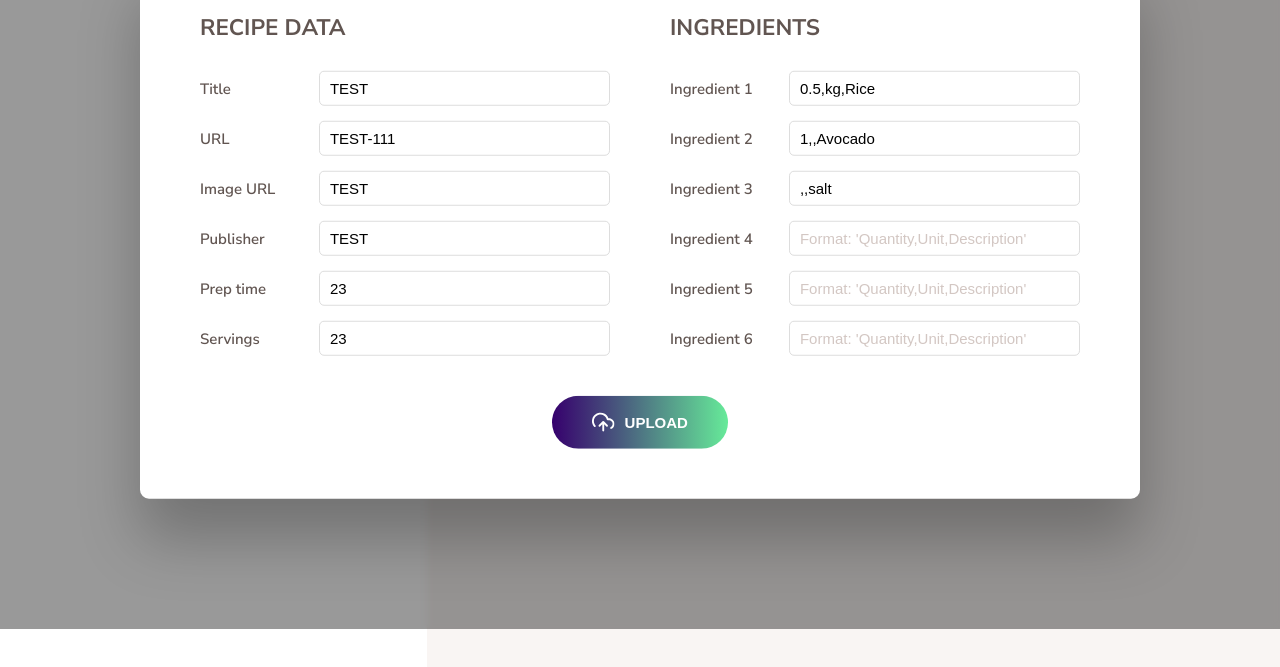
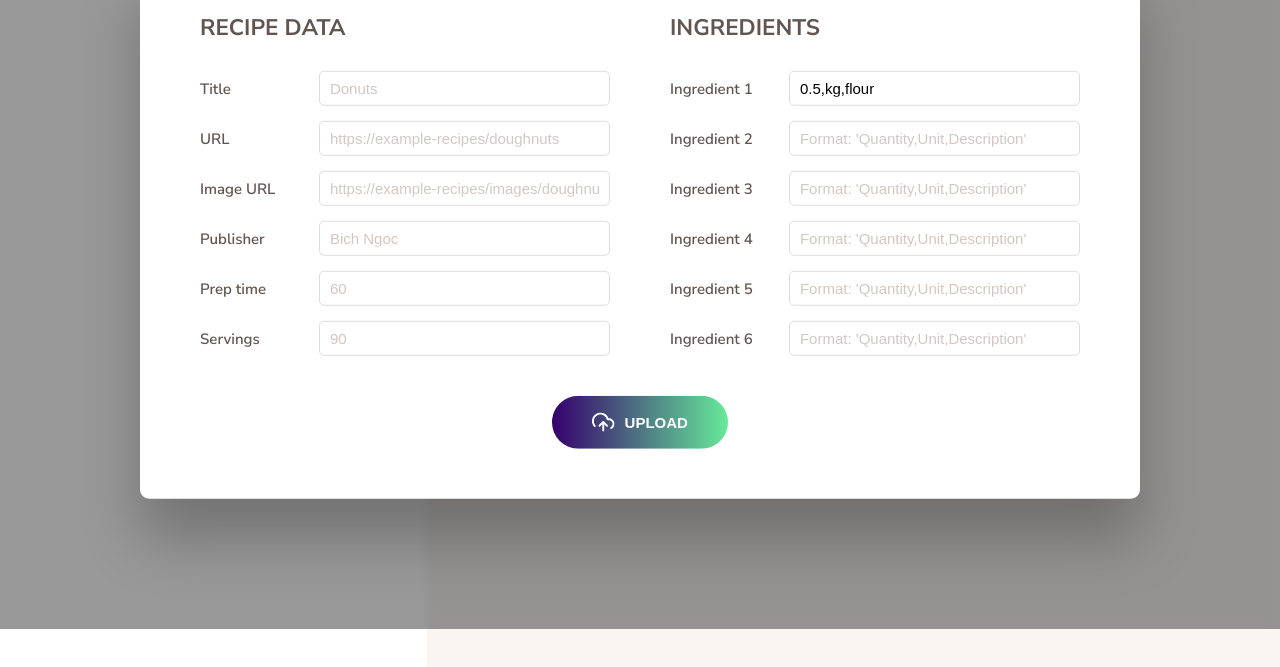
Before and after one commit to ngocbmt94/Forkift, a website built with Parcel: page index.html in a window 1280 px wide. Both pictures are taken after a click on the button "ADD RECIPE". Shown: the part 171-838 px from the top of the page. Built offline with nearby package versions, Linux system fonts and the light colour scheme.

Commit message:
delele some fake code on html

```diff
--- a/index.html
+++ b/index.html
@@ -67,20 +67,6 @@
                       No bookmarks yet. Find a nice recipe and bookmark it :)
                     </p>
                   </div>
-
-                  <!-- <li class="preview">
-                    <a class="preview__link" href="#23456">
-                      <figure class="preview__fig">
-                        <img src="src/img/test-1.jpg" alt="Test" />
-                      </figure>
-                      <div class="preview__data">
-                        <h4 class="preview__name">
-                          Pasta with Tomato Cream ...
-                        </h4>
-                        <p class="preview__publisher">The Pioneer Woman</p>
-                      </div>
-                    </a>
-                  </li> -->
                 </ul>
               </div>
             </li>
@@ -89,41 +75,9 @@
       </header>
 
       <div class="search-results">
-        <ul class="results">
-          <!--
-          <li class="preview">
-            <a class="preview__link preview__link--active" href="#23456">
-              <figure class="preview__fig">
-                <img src="src/img/test-1.jpg" alt="Test" />
-              </figure>
-              <div class="preview__data">
-                <h4 class="preview__title">Pasta with Tomato Cream ...</h4>
-                <p class="preview__publisher">The Pioneer Woman</p>
-                <div class="preview__user-generated">
-                <svg>
-                  <use href="${icons}#icon-user"></use>
-                </svg>
-              </div>
-              </div>
-            </a>
-          </li>
-           -->
-        </ul>
+        <ul class="results"></ul>
 
-        <div class="pagination">
-          <!-- <button class="btn--inline pagination__btn--prev">
-            <svg class="search__icon">
-              <use href="src/img/icons.svg#icon-arrow-left"></use>
-            </svg>
-            <span>Page 1</span>
-          </button>
-          <button class="btn--inline pagination__btn--next">
-            <span>Page 3</span>
-            <svg class="search__icon">
-              <use href="src/img/icons.svg#icon-arrow-right"></use>
-            </svg>
-          </button> -->
-        </div>
+        <div class="pagination"></div>
       </div>
 
       <div class="recipe">
@@ -135,115 +89,6 @@
           </div>
           <p>Start by searching for a recipe or an ingredient. Have fun!</p>
         </div>
-
-        <!-- <div class="spinner">
-          <svg>
-            <use href="src/img/icons.svg#icon-loader"></use>
-          </svg>
-        </div> -->
-
-        <!-- <div class="error">
-          <div>
-            <svg>
-              <use href="src/img/icons.svg#icon-alert-triangle"></use>
-            </svg>
-          </div>
-          <p>No recipes found for your query. Please try again!</p>
-        </div> -->
-
-        <!-- <figure class="recipe__fig">
-          <img src="src/img/test-1.jpg" alt="Tomato" class="recipe__img" />
-          <h1 class="recipe__title">
-            <span>Pasta with tomato cream sauce</span>
-          </h1>
-        </figure>
-
-        <div class="recipe__details">
-          <div class="recipe__info">
-            <svg class="recipe__info-icon">
-              <use href="src/img/icons.svg#icon-clock"></use>
-            </svg>
-            <span class="recipe__info-data recipe__info-data--minutes">45</span>
-            <span class="recipe__info-text">minutes</span>
-          </div>
-          <div class="recipe__info">
-            <svg class="recipe__info-icon">
-              <use href="src/img/icons.svg#icon-users"></use>
-            </svg>
-            <span class="recipe__info-data recipe__info-data--people">4</span>
-            <span class="recipe__info-text">servings</span>
-
-            <div class="recipe__info-buttons">
-              <button class="btn--tiny btn--increase-servings">
-                <svg>
-                  <use href="src/img/icons.svg#icon-minus-circle"></use>
-                </svg>
-              </button>
-              <button class="btn--tiny btn--increase-servings">
-                <svg>
-                  <use href="src/img/icons.svg#icon-plus-circle"></use>
-                </svg>
-              </button>
-            </div>
-          </div>
-
-          <div class="recipe__user-generated">
-            <svg>
-              <use href="src/img/icons.svg#icon-user"></use>
-            </svg>
-          </div>
-          <button class="btn--round">
-            <svg class="">
-              <use href="src/img/icons.svg#icon-bookmark-fill"></use>
-            </svg>
-          </button>
-        </div>
-
-        <div class="recipe__ingredients">
-          <h2 class="heading--2">Recipe ingredients</h2>
-          <ul class="recipe__ingredient-list">
-            <li class="recipe__ingredient">
-              <svg class="recipe__icon">
-                <use href="src/img/icons.svg#icon-check"></use>
-              </svg>
-              <div class="recipe__quantity">1000</div>
-              <div class="recipe__description">
-                <span class="recipe__unit">g</span>
-                pasta
-              </div>
-            </li>
-
-            <li class="recipe__ingredient">
-              <svg class="recipe__icon">
-                <use href="src/img/icons.svg#icon-check"></use>
-              </svg>
-              <div class="recipe__quantity">0.5</div>
-              <div class="recipe__description">
-                <span class="recipe__unit">cup</span>
-                ricotta cheese
-              </div>
-            </li>
-          </ul>
-        </div>
-
-        <div class="recipe__directions">
-          <h2 class="heading--2">How to cook it</h2>
-          <p class="recipe__directions-text">
-            This recipe was carefully designed and tested by
-            <span class="recipe__publisher">The Pioneer Woman</span>. Please
-            check out directions at their website.
-          </p>
-          <a
-            class="btn--small recipe__btn"
-            href="http://thepioneerwoman.com/cooking/pasta-with-tomato-cream-sauce/"
-            target="_blank"
-          >
-            <span>Directions</span>
-            <svg class="search__icon">
-              <use href="src/img/icons.svg#icon-arrow-right"></use>
-            </svg>
-          </a>
-        </div> -->
       </div>
     </div>
 
@@ -254,24 +99,55 @@
         <div class="upload__column">
           <h3 class="upload__heading">Recipe data</h3>
           <label>Title</label>
-          <input value="TEST" required name="title" type="text" />
+          <input
+            value=""
+            required
+            name="title"
+            type="text"
+            placeholder="Donuts"
+          />
           <label>URL</label>
-          <input value="TEST-111" required name="source_url" type="text" />
+          <input
+            value=""
+            required
+            name="source_url"
+            type="text"
+            placeholder="https://example-recipes/doughnuts"
+          />
           <label>Image URL</label>
-          <input value="TEST" required name="image_url" type="text" />
+          <input value="" required name="image_url" type="text"
+          placeholder="https://example-recipes/images/doughnuts"" />
           <label>Publisher</label>
-          <input value="TEST" required name="publisher" type="text" />
+          <input
+            value=""
+            required
+            name="publisher"
+            type="text"
+            placeholder="Bich Ngoc"
+          />
           <label>Prep time</label>
-          <input value="23" required name="cooking_time" type="number" />
+          <input
+            value=""
+            required
+            name="cooking_time"
+            type="number"
+            placeholder="60"
+          />
           <label>Servings</label>
-          <input value="23" required name="serving" type="number" />
+          <input
+            value=""
+            required
+            name="serving"
+            type="number"
+            placeholder="90"
+          />
         </div>
 
         <div class="upload__column">
           <h3 class="upload__heading">Ingredients</h3>
           <label>Ingredient 1</label>
           <input
-            value="0.5,kg,Rice"
+            value="0.5,kg,flour"
             type="text"
             required
             name="ingredient-1"
@@ -279,32 +155,35 @@
           />
           <label>Ingredient 2</label>
           <input
-            value="1,,Avocado"
+            value=""
             type="text"
             name="ingredient-2"
             placeholder="Format: 'Quantity,Unit,Description'"
           />
           <label>Ingredient 3</label>
           <input
-            value=",,salt"
+            value=""
             type="text"
             name="ingredient-3"
             placeholder="Format: 'Quantity,Unit,Description'"
           />
           <label>Ingredient 4</label>
           <input
+            value=""
             type="text"
             name="ingredient-4"
             placeholder="Format: 'Quantity,Unit,Description'"
           />
           <label>Ingredient 5</label>
           <input
+            value=""
             type="text"
             name="ingredient-5"
             placeholder="Format: 'Quantity,Unit,Description'"
           />
           <label>Ingredient 6</label>
           <input
+            value=""
             type="text"
             name="ingredient-6"
             placeholder="Format: 'Quantity,Unit,Description'"
```
